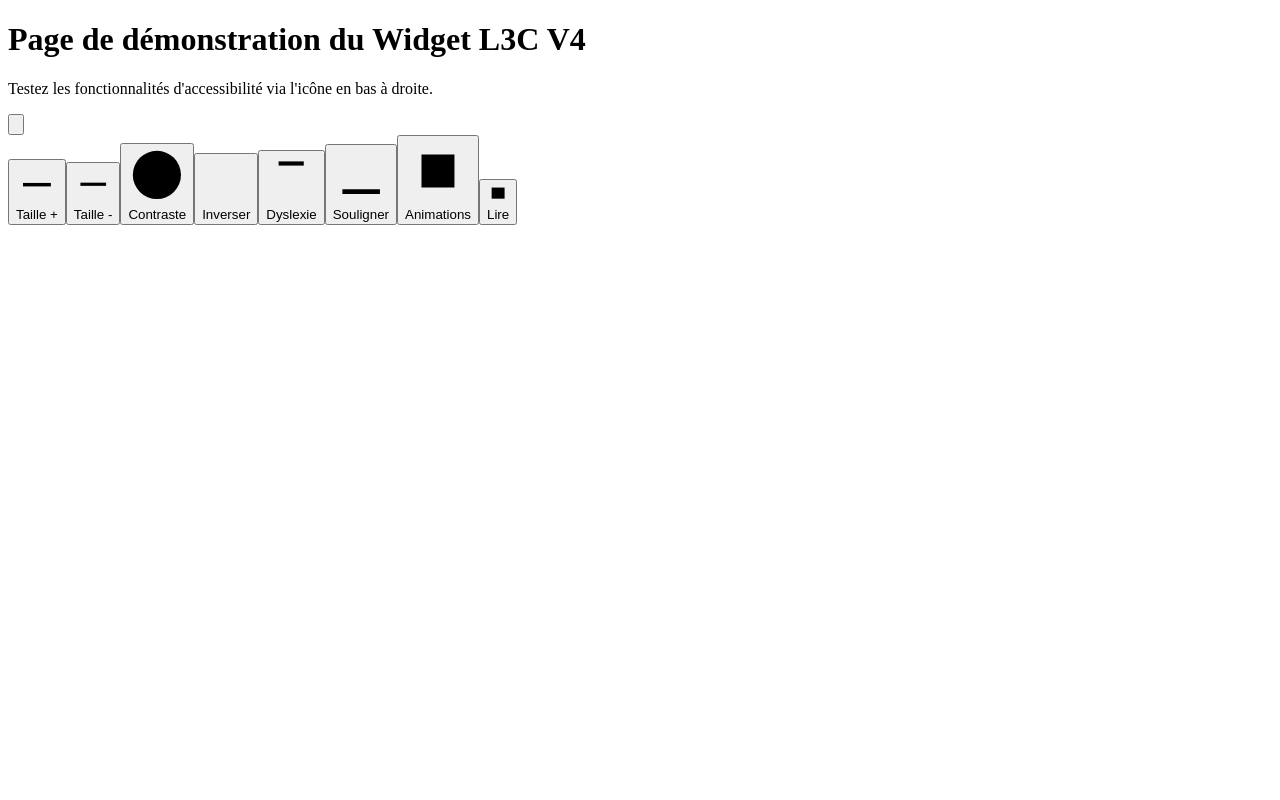
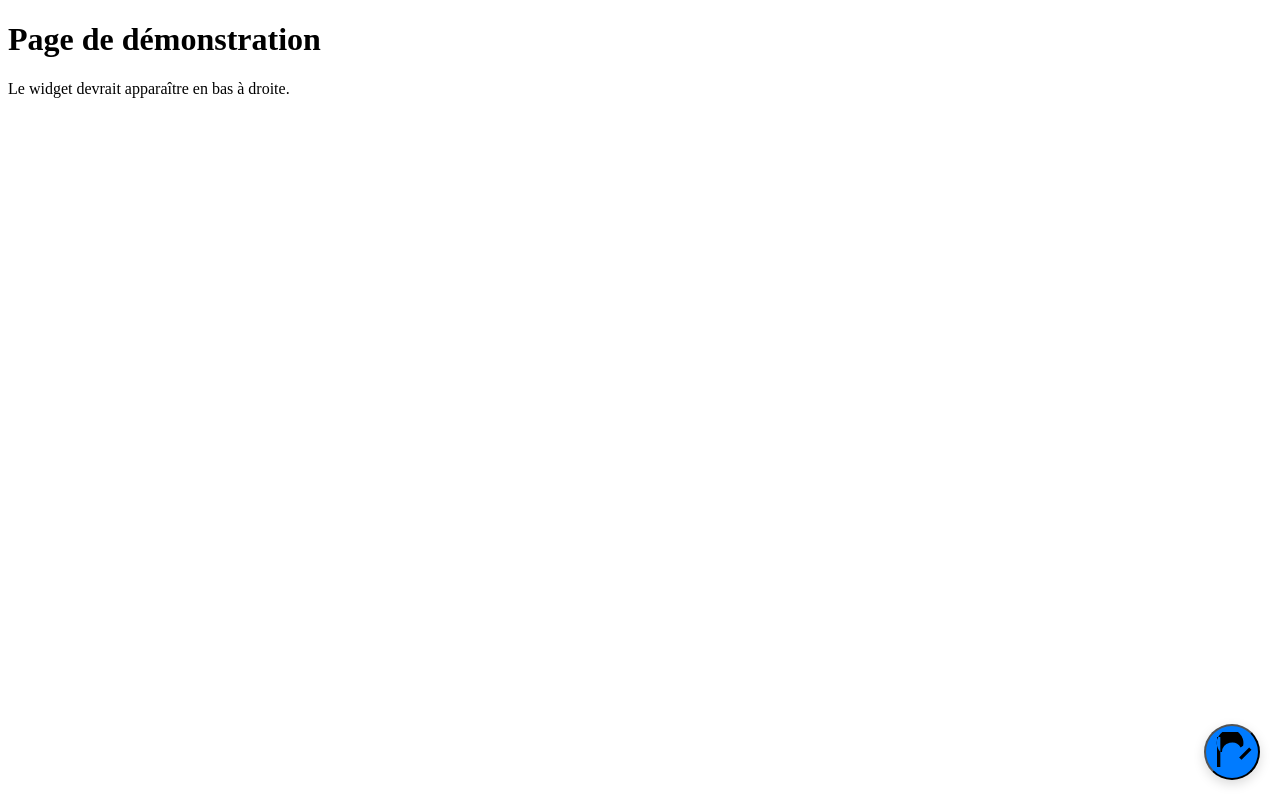
Before and after one commit to Clement2433/Widget-d-accessibilit-num-rique-L3C, a plain HTML site: page index.html in a window 1280 px wide. Drawn offline with Linux system fonts and the light colour scheme.

Commit message:
Update index.html

```diff
--- a/index.html
+++ b/index.html
@@ -1,13 +1,15 @@
-
 <!DOCTYPE html>
 <html lang="fr">
 <head>
   <meta charset="UTF-8">
-  <title>Exemple d'intégration Widget L3C V4</title>
-  <script src="widget.js" data-account="MON_ID_UNIQUE" defer></script>
+  <title>Test Widget L3C UX/UI</title>
+  <!-- Lien vers ton CSS -->
+  <link rel="stylesheet" href="https://clement2433.github.io/Widget-d-accessibilit-num-rique-L3C/widget.css">
+  <!-- Lien vers ton JS -->
+  <script src="https://clement2433.github.io/Widget-d-accessibilit-num-rique-L3C/widget.js" data-color="#007BFF" defer></script>
 </head>
 <body>
-  <h1>Page de démonstration du Widget L3C V4</h1>
-  <p>Testez les fonctionnalités d'accessibilité via l'icône en bas à droite.</p>
+  <h1>Page de démonstration</h1>
+  <p>Le widget devrait apparaître en bas à droite.</p>
 </body>
 </html>
```
